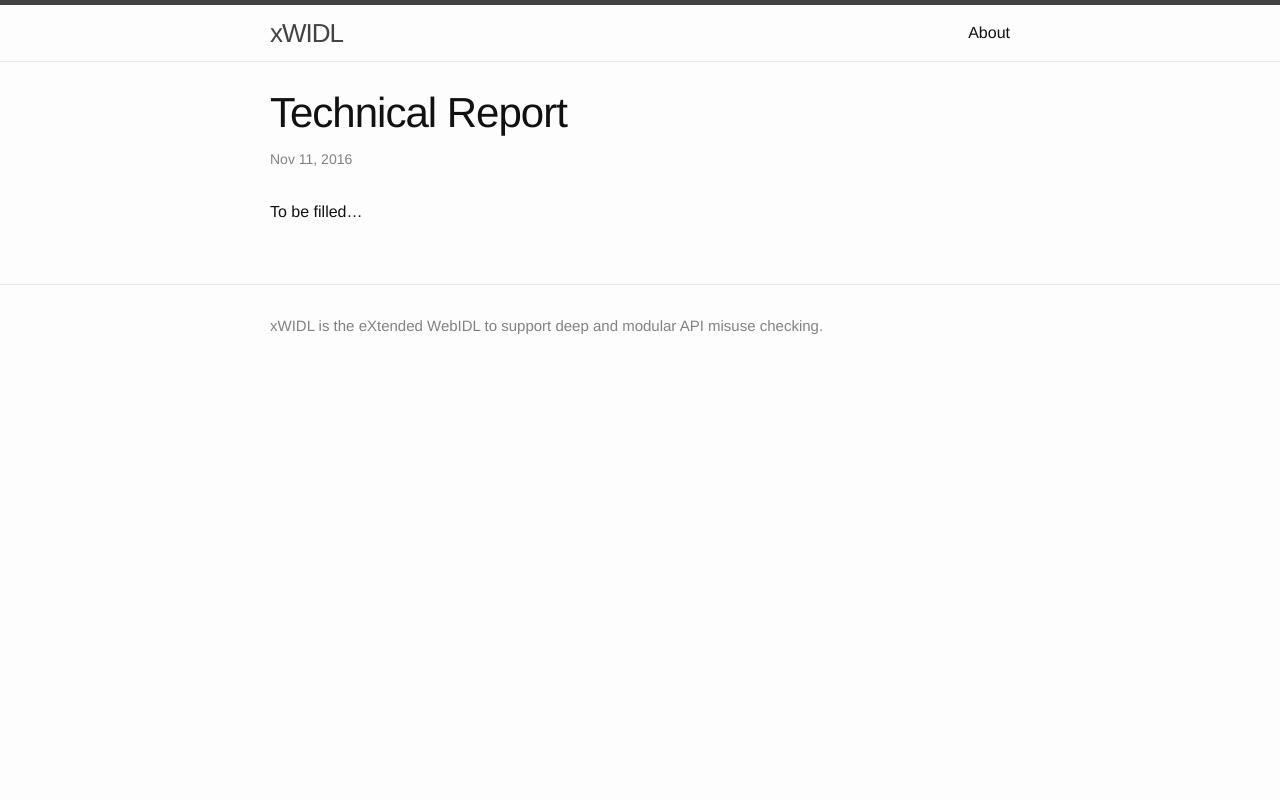
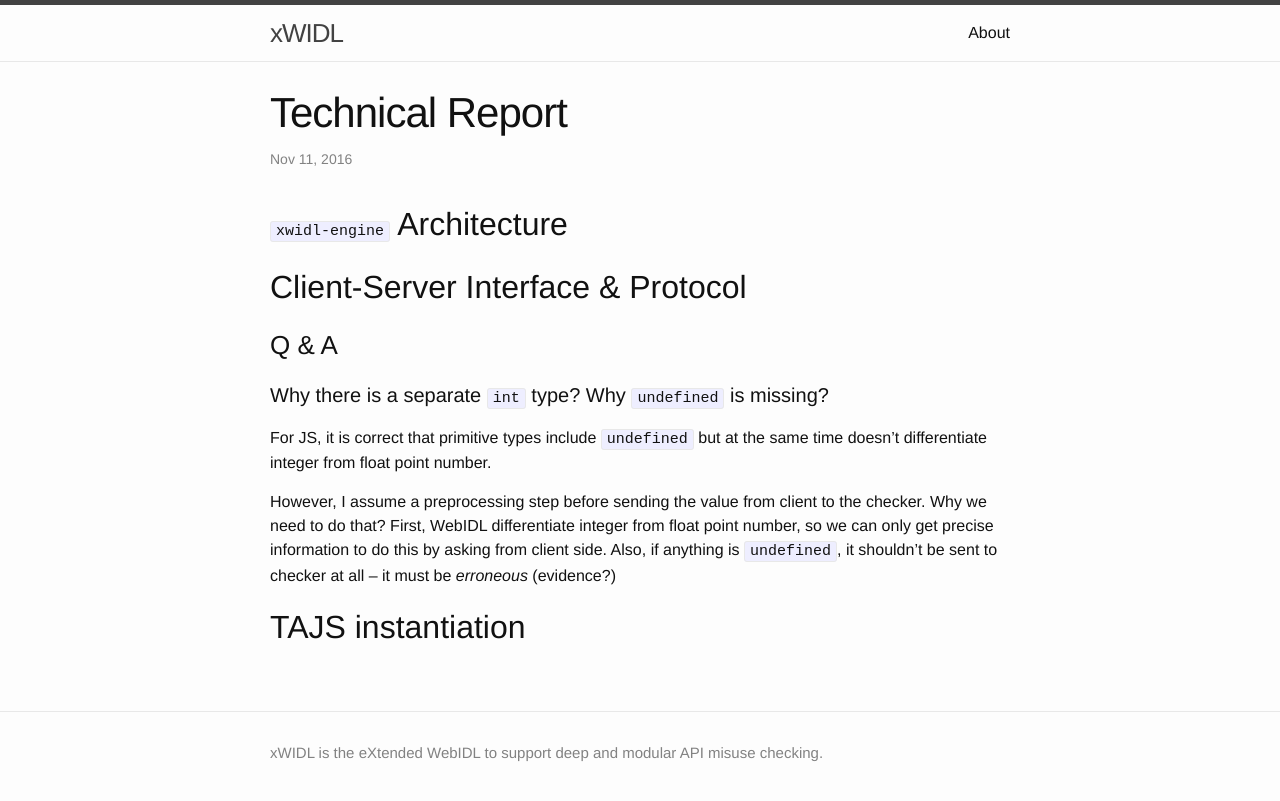
Before and after one commit to xWIDL/xwidl-www, a Jekyll site: the page built from _posts/2016-11-11-tr.md, in a window 1280 px wide. Shown: the top 801 px of the page. Built offline with Jekyll 4.4.1, drawn with Linux system fonts in a browser that asks for light colours.

```diff
--- a/_posts/2016-11-11-tr.md
+++ b/_posts/2016-11-11-tr.md
@@ -4,4 +4,16 @@ title:  Technical Report
 date:   2016-11-11
 ---
 
-To be filled...
+## `xwidl-engine` Architecture
+
+## Client-Server Interface & Protocol
+
+### Q & A
+
+#### Why there is a separate `int` type? Why `undefined` is missing?
+
+For JS, it is correct that primitive types include `undefined` but at the same time doesn't differentiate integer from float point number.
+
+However, I assume a preprocessing step before sending the value from client to the checker. Why we need to do that? First, WebIDL differentiate integer from float point number, so we can only get precise information to do this by asking from client side. Also, if anything is `undefined`, it shouldn't be sent to checker at all -- it must be *erroneous* (evidence?)
+
+## TAJS instantiation
```
Also changed, not shown: _posts/2016-11-11-roadmap.md (+5 -1 lines).
